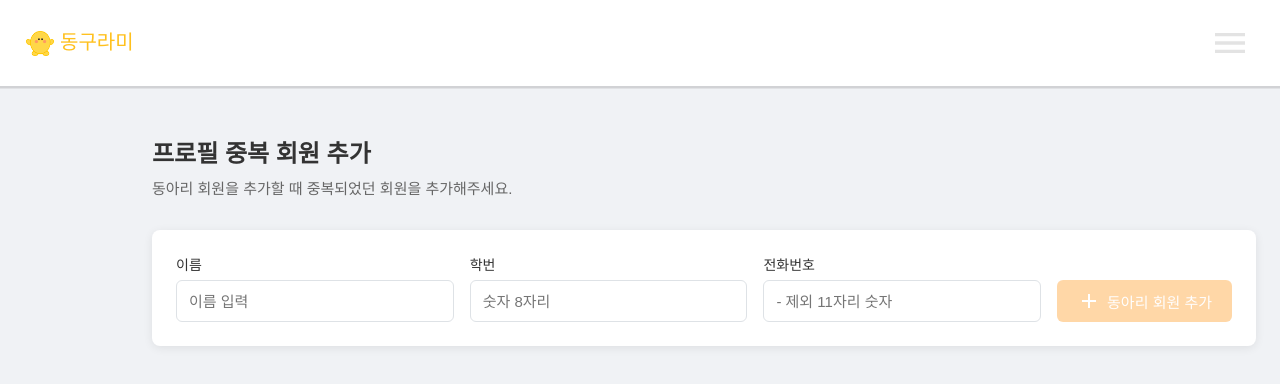
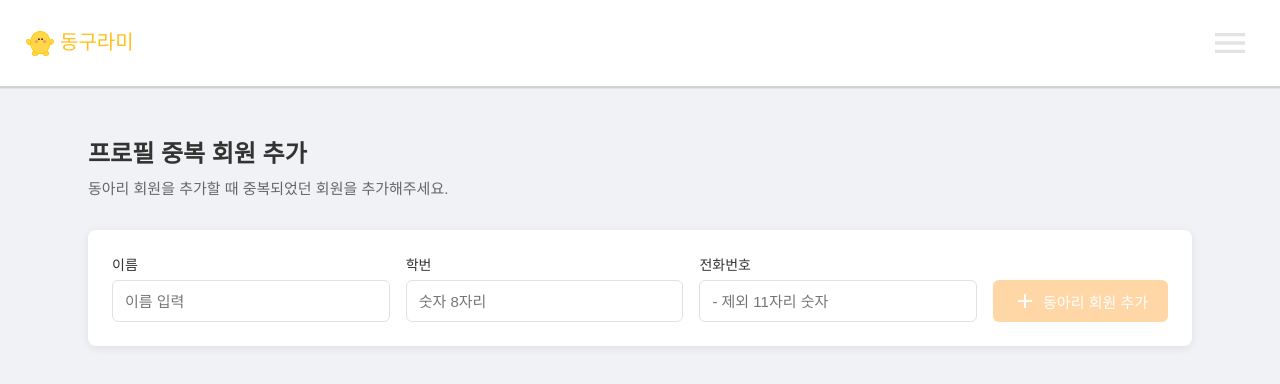
Before and after one commit to USW-Circle-Link/USW-Circle-Link-Web, a Vue app: page /main/duplicate-member in a window 1280 px wide. Shown: the top 384 px of the page. Built offline with nearby package versions, Linux system fonts and the light colour scheme.

Commit message:
프로필 중복 회원 추가 가로폭 조절

```diff
--- a/src/components/ClubLeader/DuplicateMember/DuplicateMember.vue
+++ b/src/components/ClubLeader/DuplicateMember/DuplicateMember.vue
@@ -63,7 +63,7 @@
         </div>
 
         <p v-if="showError" class="error-text">
-          * 입력 정보를 다시 확인해주세요. (이름: 특수기호 제외, 학번: 8자리
+          * 입력 정보를 다시 확인해주세요. (이름:숫자 특수기호 제외, 학번: 8자리
           숫자, 전화번호: - 제외 11자리 숫자)
         </p>
       </div>
@@ -302,7 +302,7 @@ export default {
 .duplicate-container {
   max-width: 1200px;
   width: 90%;
-  margin: 0 auto;
+  margin: 0 10% 10% 0;
   padding: 24px;
   box-sizing: border-box;
   --brand-color: #ffb052;
```
